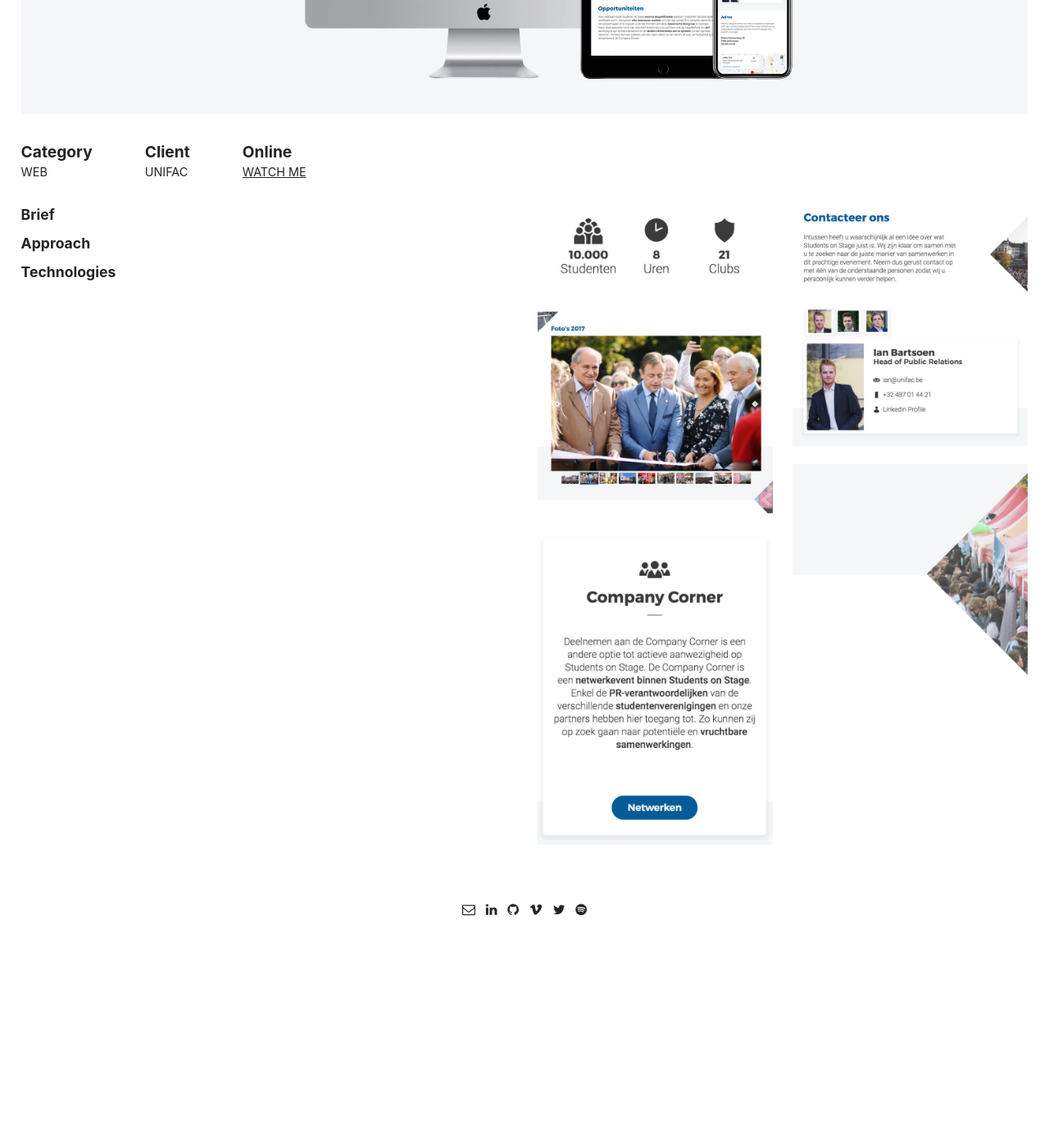
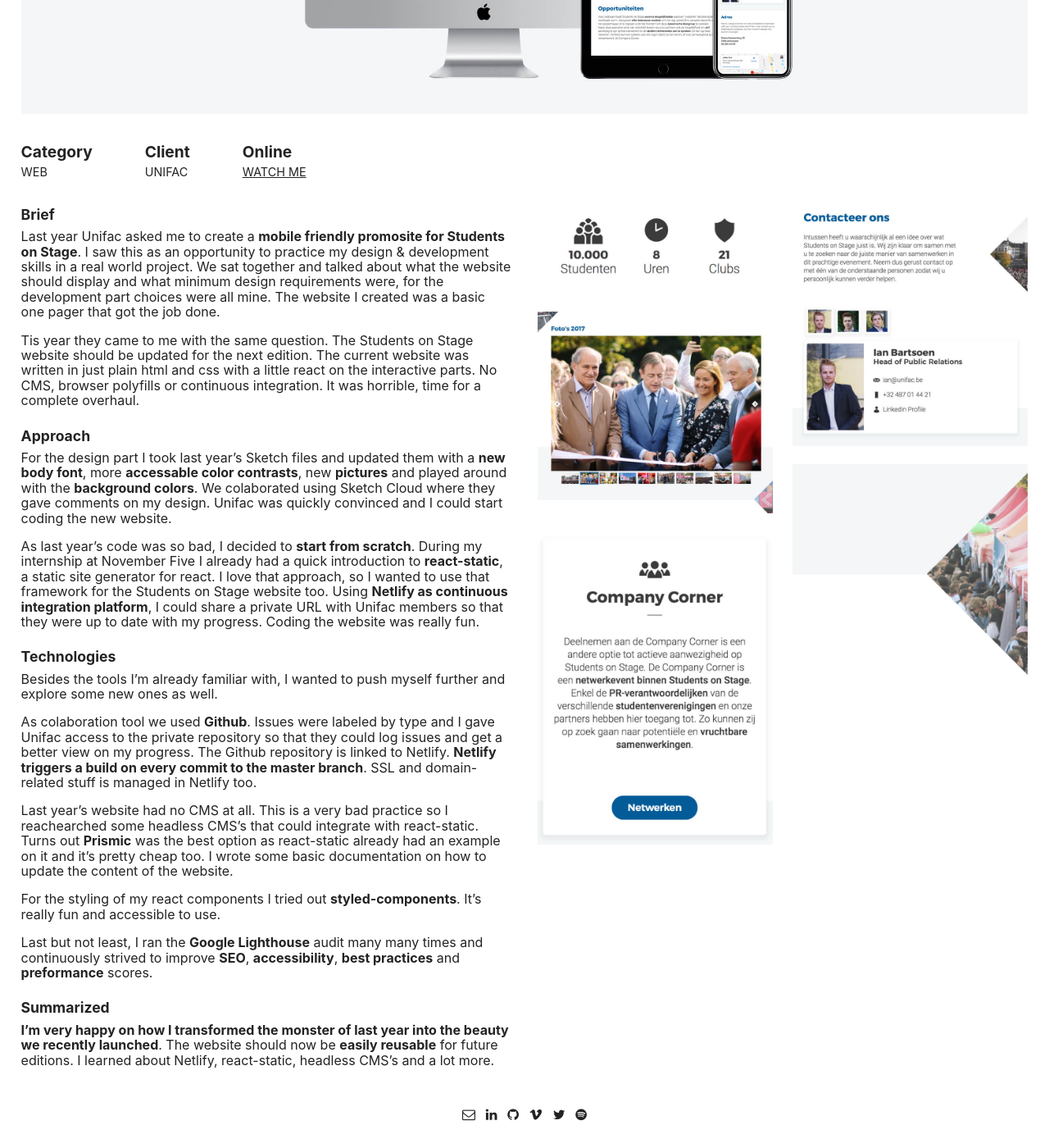
Before and after one commit to wouterlanduydt/wouterlanduydt.be, a Jekyll site: the page built from _posts/work/2017-09-10-unifac.markdown, in a window 1280 px wide and 1400 px high, scrolled down 476 px. Shown: the whole window at 82% size. Built offline with Jekyll 4.4.1, drawn with Linux system fonts in a browser that asks for light colours; before the commit the page ends 1626 px from its top, so only the background shows below that.

Commit message:
:sparkles: updated students on stage project

```diff
--- a/_posts/work/2017-09-10-unifac.markdown
+++ b/_posts/work/2017-09-10-unifac.markdown
@@ -19,5 +19,25 @@
 ---
 
 <span class="post-content-text-subtitle" >Brief</span><br/>
+Last year Unifac asked me to create a _mobile friendly promosite for Students on Stage_. I saw this as an opportunity to practice my design & development skills in a real world project. We sat together and talked about what the website should display and what minimum design requirements were, for the development part choices were all mine. The website I created was a basic one pager that got the job done.
+
+Tis year they came to me with the same question. The Students on Stage website should be updated for the next edition. The current website was written in just plain html and css with a little react on the interactive parts. No CMS, browser polyfills or continuous integration. It was horrible, time for a complete overhaul.
+
 <span class="post-content-text-subtitle" >Approach</span><br/>
+For the design part I took last year's Sketch files and updated them with a _new body font_, more _accessable color contrasts_, new _pictures_ and played around with the _background colors_. We colaborated using Sketch Cloud where they gave comments on my design. Unifac was quickly convinced and I could start coding the new website.
+
+As last year's code was so bad, I decided to _start from scratch_. During my internship at November Five I already had a quick introduction to _react-static_, a static site generator for react. I love that approach, so I wanted to use that framework for the Students on Stage website too. Using _Netlify as continuous integration platform_, I could share a private URL with Unifac members so that they were up to date with my progress. Coding the website was really fun.
+
 <span class="post-content-text-subtitle" >Technologies</span><br/>
+Besides the tools I'm already familiar with, I wanted to push myself further and explore some new ones as well.
+
+As colaboration tool we used _Github_. Issues were labeled by type and I gave Unifac access to the private repository so that they could log issues and get a better view on my progress. The Github repository is linked to Netlify. _Netlify triggers a build on every commit to the master branch_. SSL and domain-related stuff is managed in Netlify too.
+
+Last year's website had no CMS at all. This is a very bad practice so I reachearched some headless CMS's that could integrate with react-static. Turns out _Prismic_ was the best option as react-static already had an example on it and it's pretty cheap too. I wrote some basic documentation on how to update the content of the website.
+
+For the styling of my react components I tried out _styled-components_. It's really fun and accessible to use.
+
+Last but not least, I ran the _Google Lighthouse_ audit many many times and continuously strived to improve _SEO_, _accessibility_, _best practices_ and _preformance_ scores.
+
+<span class="post-content-text-subtitle" >Summarized</span><br/>
+_I'm very happy on how I transformed the monster of last year into the beauty we recently launched_. The website should now be _easily reusable_ for future editions. I learned about Netlify, react-static, headless CMS's and a lot more.
```
